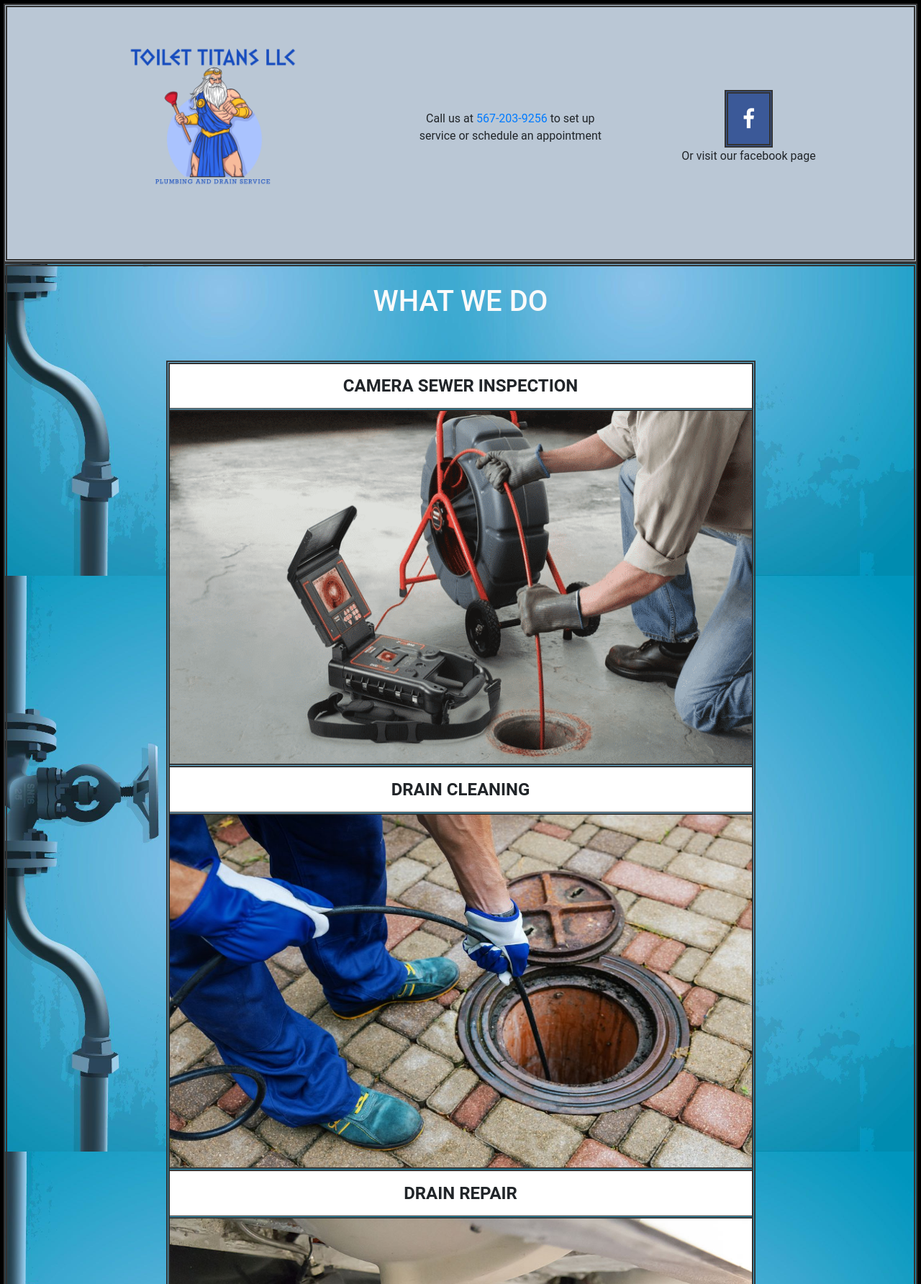
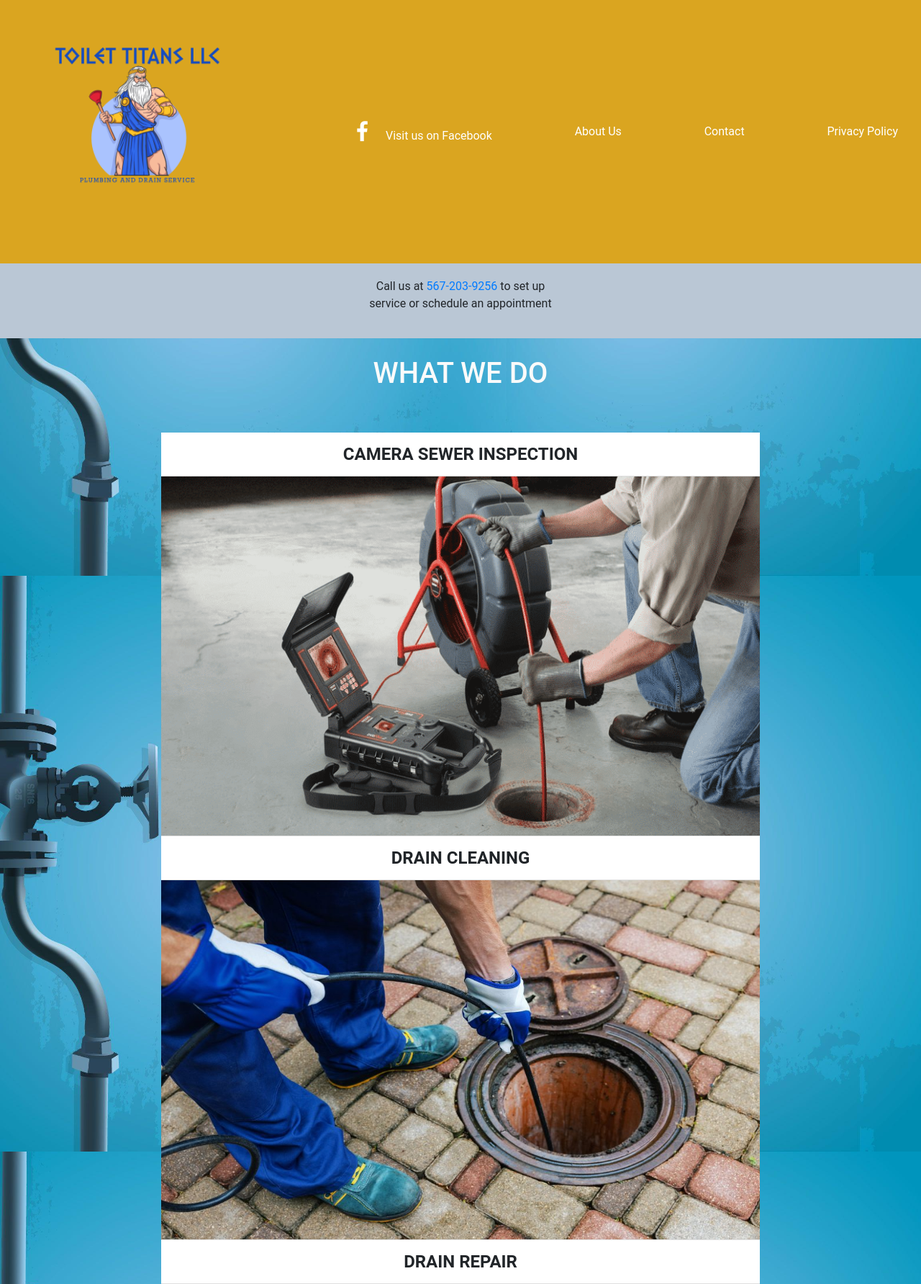
Before and after one commit to BollingerRyan/Toilet-Titans, a Flask app: page / in a window 1280 px wide. Shown: the top 1784 px of the page at 72% size. Run offline with Flask 3, Linux system fonts and the light colour scheme.

Commit message:
style, navbar, and pages updates

```diff
--- a/flask_app/controllers/controller.py
+++ b/flask_app/controllers/controller.py
@@ -8,3 +8,11 @@ def show_home_page():
 @app.route('/privacy_policy')
 def show_privacy_policy():
     return render_template('privacy_policy.html')
+
+@app.route('/contact')
+def show_contact_info():
+    return render_template('contact.html')
+
+@app.route('/about_us')
+def show_about_us():
+    return render_template('about_us.html')
--- a/flask_app/static/style.css
+++ b/flask_app/static/style.css
@@ -1,47 +1,77 @@
 body {
-    border: 5px solid rgb(0, 0, 0) ;
     font-family: 'Roboto', sans-serif;
     margin: 0;
     padding: 0;
     display: flex;
     flex-direction: column;
     min-height: 100vh;
+    background-image: url("/static/images/wp3353895.jpg");
+    background-size: cover;
+    background-repeat: no-repeat;
+    background-attachment: fixed;
+}
+
+.header {
+    position: relative;
+}
+
+.navbar {
+    background-color: goldenrod;
+    overflow: hidden;
+    display: flex;
+    align-items: center;
+}
+
+.logo {
+    max-width: 50px;
+    margin-right: 10px;
+}
+
+.nav-link {
+    color: #fff;
+    text-decoration: none;
+    padding: 14px 16px;
+}
+
+.nav-link:hover {
+    background-color: #ddd;
+    color: #333;
 }
 
 .header-content {
     justify-content: space-evenly;
-    border: 5px double #333;
     background-color: rgb(186, 199, 213);
     text-align: center;
     display: flex;
-    flex-direction: row; /* Change from column to row */
-    align-items: center; /* Center items horizontally */
+    flex-direction: row;
+    align-items: center;
+    position: relative;
+    z-index: 1;
+    padding: 20px;
 }
 
 .header img {
-    max-width: 350px; /* Ensure the image is responsive within its container */
+    max-width: 350px;
     height: auto;
 }
 
 .header h1 {
-    color: #333333; /* Set the text color */
+    color: #333333;
     font-size: 24px;
-    margin: 10px 0; /* Add some margin for spacing */
+    margin: 10px 0;
 }
-.facebooklogo{
+
+.facebooklogo {
     margin-right: 25px;
 }
 
-
 .fa {
-    border: 5px double #333;
     padding: 20px;
     font-size: 30px;
     text-align: center;
     text-decoration: none;
 }
 
-/* Add a hover effect if you want */
 .fa:hover {
     opacity: 0.7;
 }
@@ -52,25 +82,13 @@ body {
     align-content: center;
     margin-bottom: 50px;
     margin-top: 50px;
-    border: 5px double #333;
     text-align: center;
-    width: 600px;
-    margin: 0 auto; /* Center the list-group horizontally */
-    width: 65%; /* Set a width for better responsiveness, adjust as needed */
+    width: 65%;
+    margin: 0 auto;
 }
 
 .Listim {
-    border-top:5px double  #333;
-    border-bottom:5px double  #333;
     height: 500px;
-        /* Set the height as needed */
-    /* Add any other styling properties you want */
-}
-
-/* Facebook   Logo*/
-.fa-facebook {
-    background: #3B5998;
-    color: white;
 }
 
 .body p, h1, h3, h4 {
@@ -81,29 +99,21 @@ body {
     text-align: center;
 }
 
-
 .services {
     padding: 50px 0;
     text-align: center;
 }
-.body{
-    border: 5px double #333 ;
-}
-.Return{
+
+.Return {
     display: flex;
     justify-content: center;
     color: blue;
     margin-bottom: 10px;
 }
+
 .footer {
     background-color: #333;
     color: white;
     text-align: center;
     padding: 20px;
 }
-body {
-    background-image: url("/static/images/wp3353895.jpg");
-    background-size: cover;
-    background-repeat: no-repeat;
-    background-attachment: fixed;
-}
--- a/flask_app/templates/index.html
+++ b/flask_app/templates/index.html
@@ -13,17 +13,20 @@
         <meta name="description" content="Professional plumbing services with Toilet Titans. Contact us for camera sewer inspection, drain cleaning, and more.">
         <link rel="stylesheet" href="https://fonts.googleapis.com/css2?family=EB+Garamond&display=swap">
         <title>Toilet Titans</title>
-</head>
+    </head>
 <body>
     <div class="header">
+        <div class="navbar">
+            <img src="/static/images/1000003068.png" alt="img not found" class="logo">
+            <a href="https://www.facebook.com/profile.php?id=61553675832919" class="nav-link"><i class="fa fa-facebook"></i> Visit us on Facebook</a>
+            <a href="/about_us" class="nav-link">About Us</a>
+            <a href="/contact" class="nav-link">Contact</a>
+            <a href="/privacy_policy" class="nav-link">Privacy Policy</a>
+        </div>
         <div class="header-content">
-            <img src="/static/images/1000003068.png" alt="img not found">
             <p>Call us at <a href="tel:5672039256">567-203-9256</a> to set up <br> service or schedule an appointment</p>
-            <div class="facebooklogo">
-                <a href="https://www.facebook.com/profile.php?id=61553675832919" class="fa fa-facebook"></a>
-                <p>Or visit our facebook page</p>
-            </div>
         </div>
+    </div>
     </div>
     <div class="body">
         <h1>WHAT WE DO</h1>
```
Also changed, not shown: flask_app/templates/about_us.html (added, +32 -0 lines), flask_app/templates/contact.html (added, +34 -0 lines), flask_app/templates/privacy_policy.html (+7 -9 lines).
